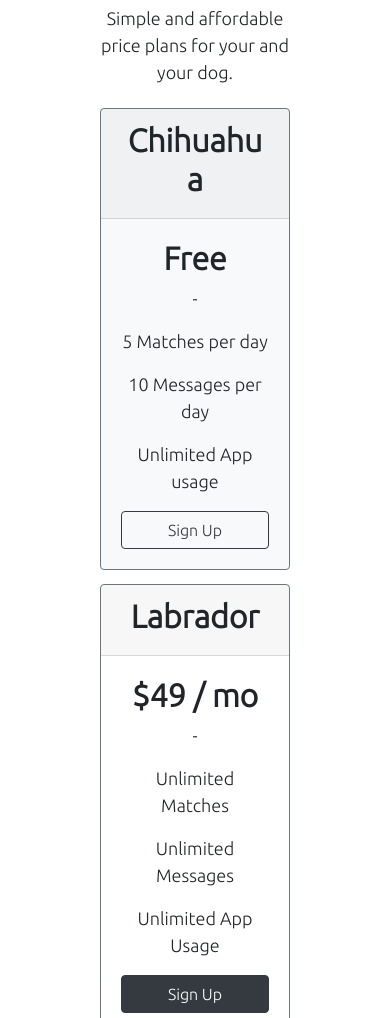
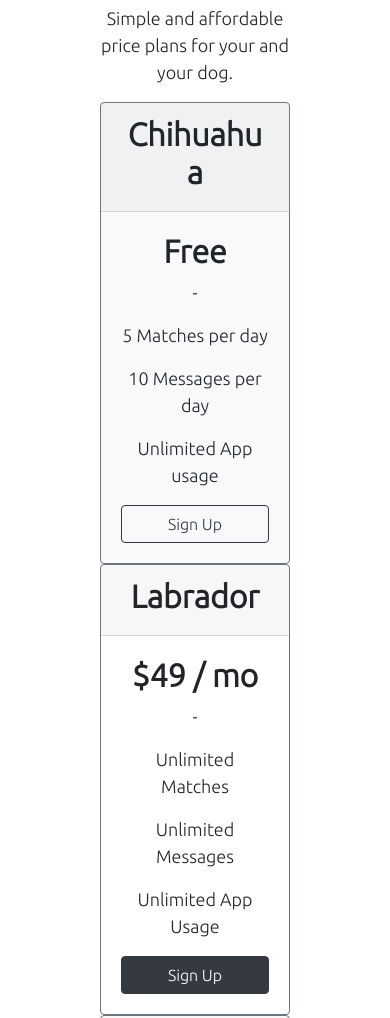
Before and after one commit to potopeter/project, a plain HTML site: page index.html in a window 390 px wide. Shown: the part 2845-3863 px from the top of the page. Drawn offline with nearby package versions, Linux system fonts and the light colour scheme.

Commit message:
update media query

```diff
--- a/css/style.css
+++ b/css/style.css
@@ -189,7 +189,7 @@ h2, h3, h4{
 }
 
 
-@media (max-width:1050px){
+@media (max-width:1028px){
     #title{
         text-align: center;
     }
@@ -199,8 +199,6 @@ h2, h3, h4{
         position: static;
     }
 
-    .pricing-box{
-        margin: 3% 0;
-    }
+
 
 }
```
